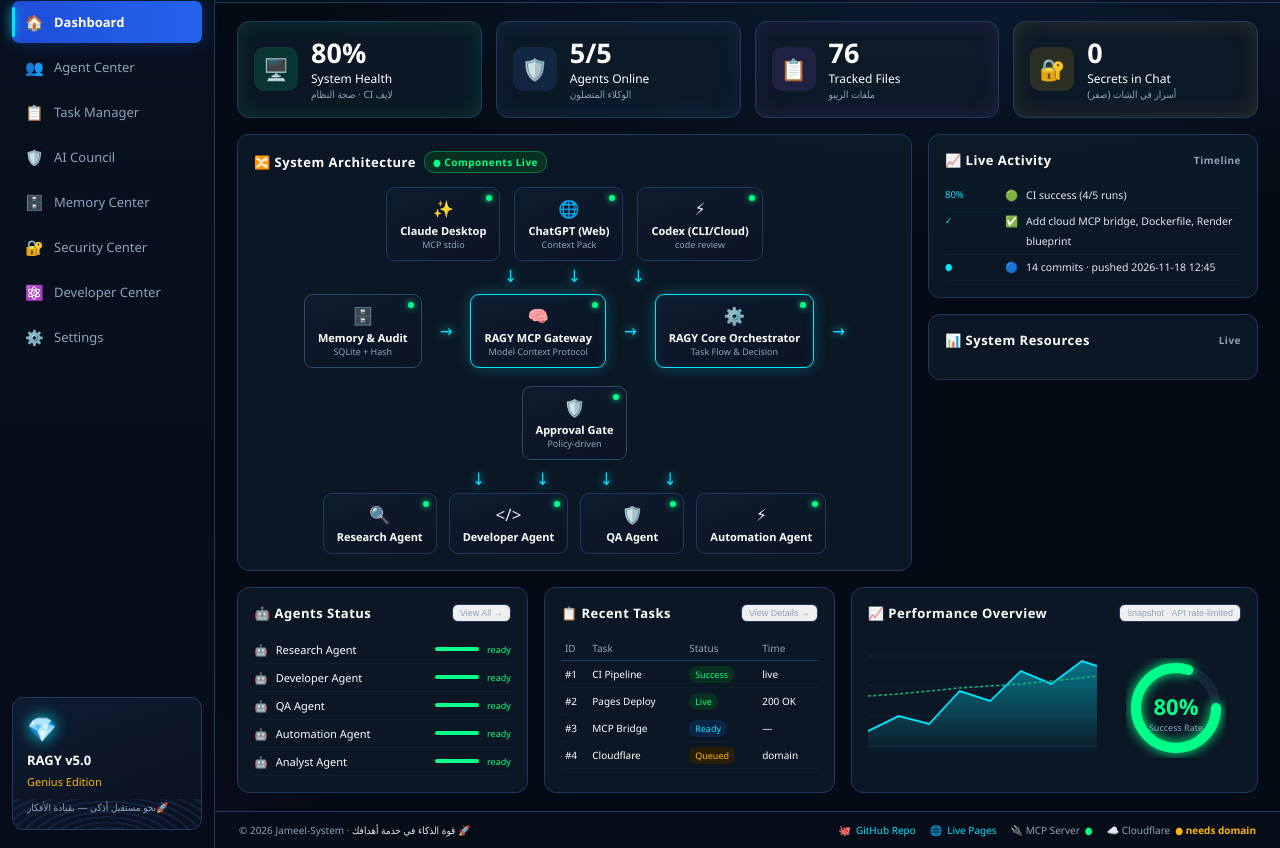
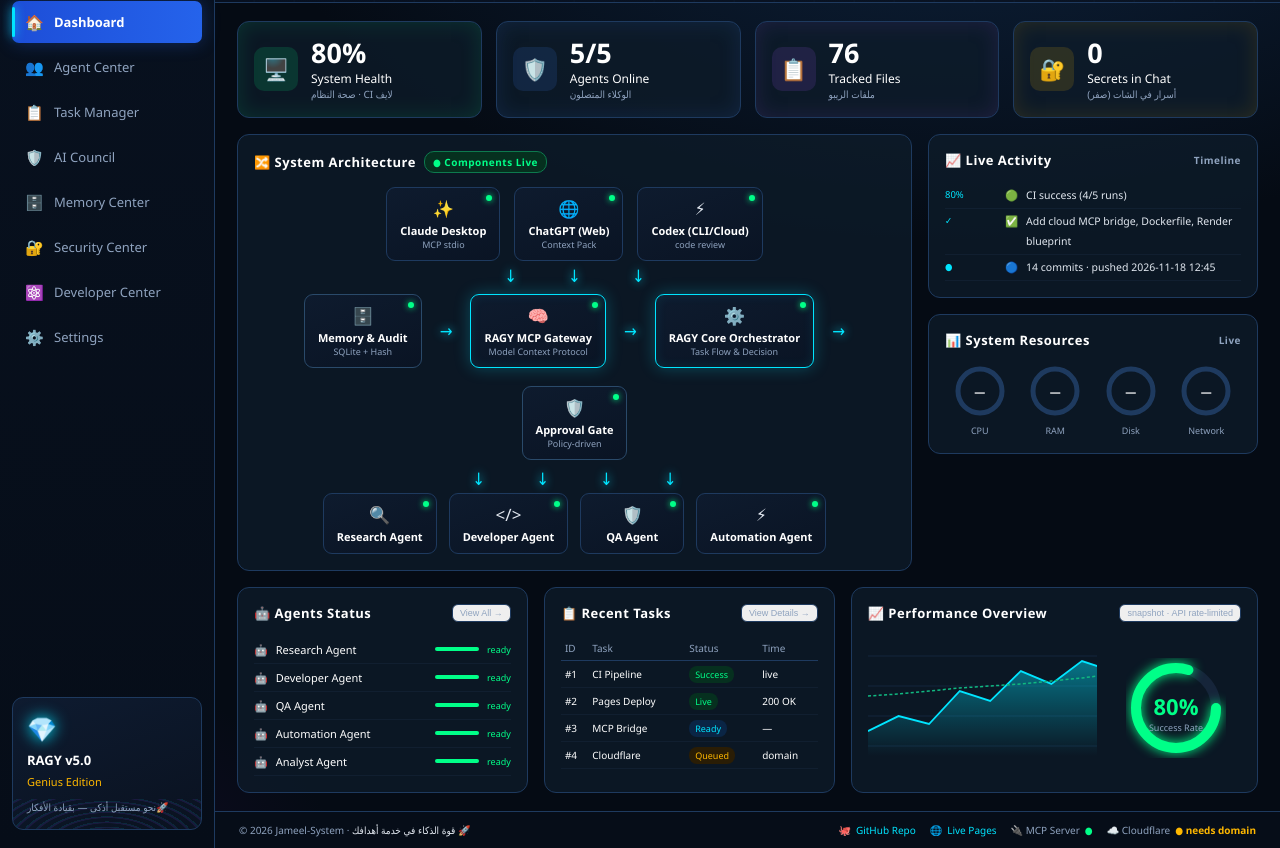
Before and after one commit to ragymkm-bot/Jameel-Engine-Verified, a plain HTML site: page index.html in a window 1280 px wide. Shown: the part 86-934 px from the top of the page. Drawn offline with Linux system fonts and the light colour scheme; no server answers.

Commit message:
Fix donuts init

```diff
--- a/index.html
+++ b/index.html
@@ -303,7 +303,7 @@ async function load(){
     $('range').textContent='snapshot · API rate-limited';
   }
 }
-load();setInterval(load,60000);
+load();drawRes();setInterval(load,60000);
 </script>
 </body>
 </html>
```
